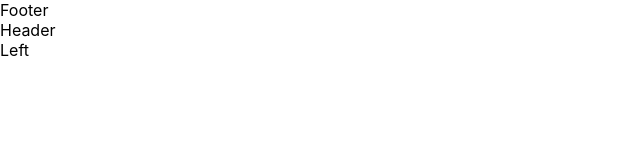
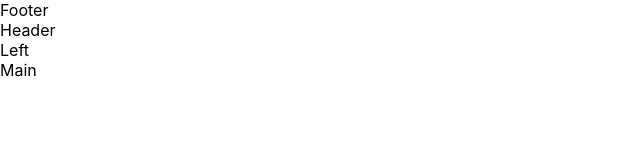
Before and after one commit to cqxg/rsschool-2019Q1-cv, a React (Create React App) app: page / in a window 1280 px wide. Shown: the top 160 px of the page, without its empty margins (0-640 px from the left). Built offline with nearby package versions, Linux system fonts and the light colour scheme.

Commit message:
feat: add Main import

```diff
--- a/src/App.js
+++ b/src/App.js
@@ -2,6 +2,7 @@ import React from 'react';
 
 import Header from './components/Header/Header'
 import LeftCol from './components/LeftCol/LeftCol'
+import Main from './components/Main/Main'
 import Footer from './components/Footer/Footer'
 
 
@@ -10,6 +11,7 @@ const App = () => (
         <Footer />
         <Header />
         <LeftCol />
+        <Main />
 
     </div>
 );
```
